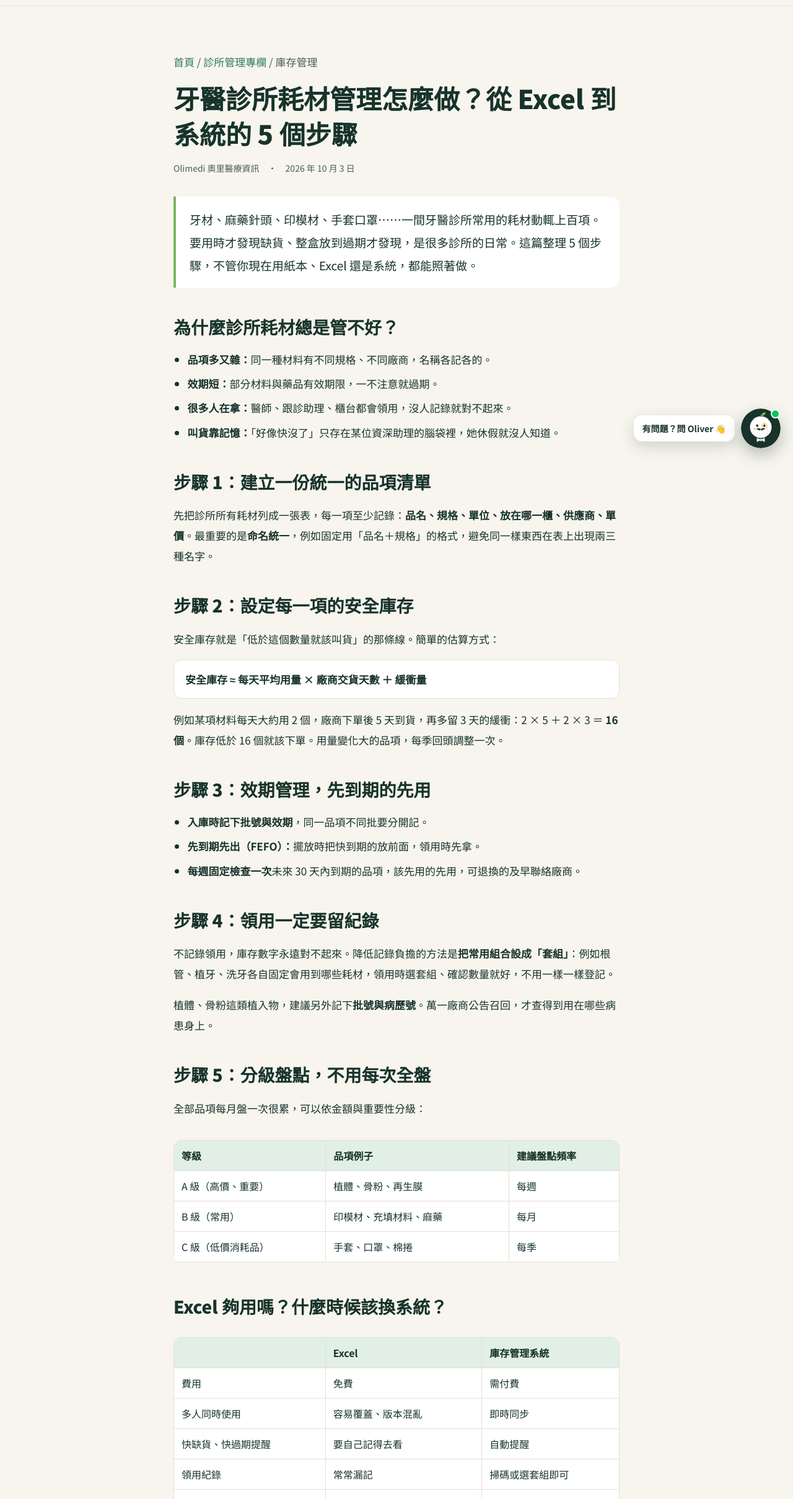
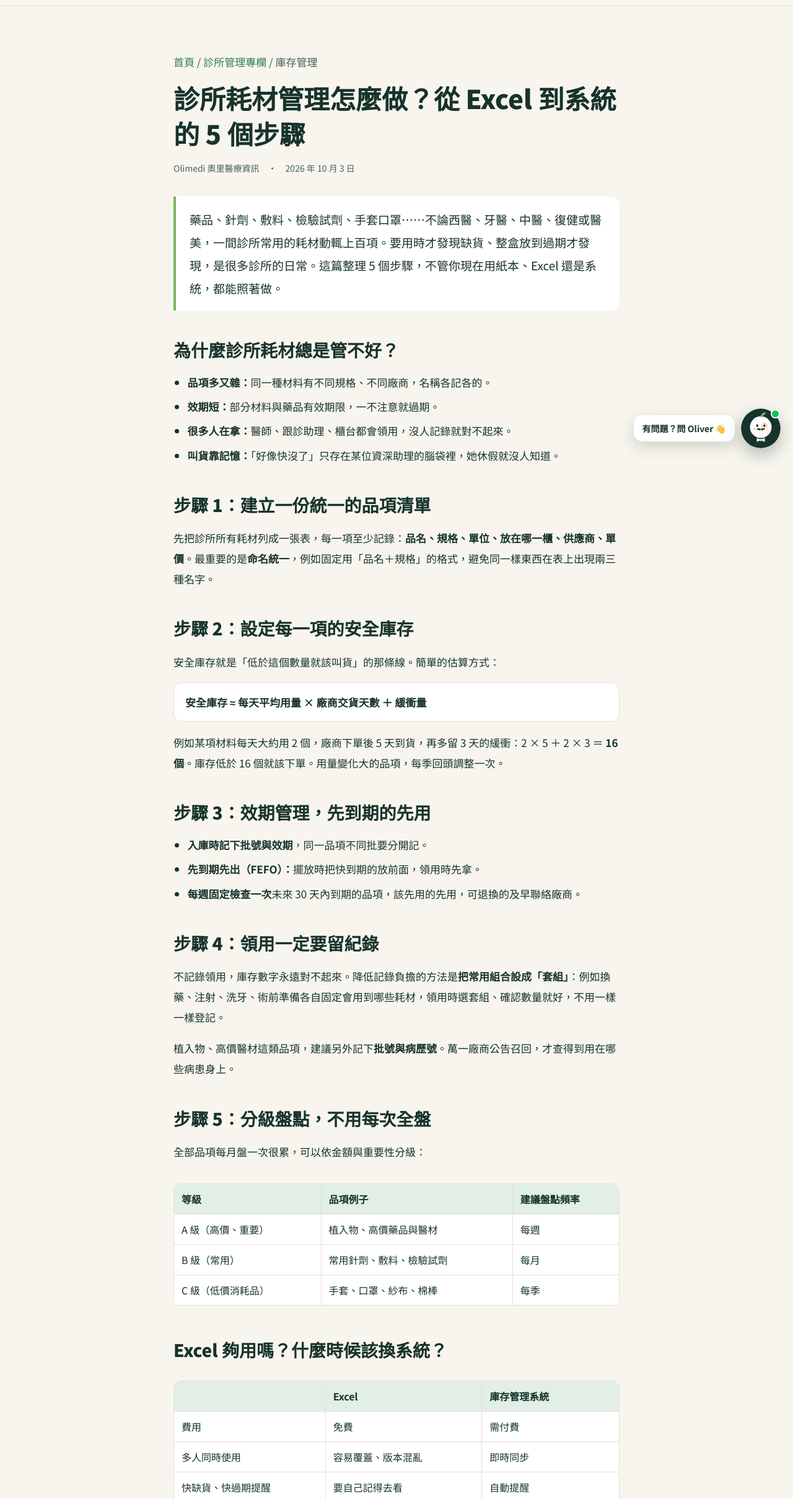
Before and after one commit to pp1234ssd/olimedi-site, a plain HTML site: page blog/clinic-supply-management.html in a window 1280 px wide. Shown: the part 57-2475 px from the top of the page at 62% size. Drawn offline with Linux system fonts and the light colour scheme.

Commit message:
Generalize blog wording to all medical clinics; rename supply article URL
Co-Authored-By: Claude Opus 5.5 <noreply@anthropic.com>
Claude-Session: https://claude.ai/code/session_01JJ9BNjGdWpK4NeKE6jUSjR

```diff
--- a/blog/dental-clinic-supply-management.html
+++ b/blog/clinic-supply-management.html
@@ -3,15 +3,15 @@
 <head>
 <meta charset="utf-8">
 <meta name="viewport" content="width=device-width, initial-scale=1">
-<title>牙醫診所耗材管理怎麼做？從 Excel 到系統的 5 個步驟｜Olimedi 奧里</title>
-<meta name="description" content="牙醫診所耗材品項多、效期短、多人領用，最容易缺貨或過期。從建立品項清單、安全庫存、效期管理、領用紀錄到分級盤點，5 個步驟整理診所耗材。">
-<link rel="canonical" href="https://olimedi.com/blog/dental-clinic-supply-management.html">
+<title>診所耗材管理怎麼做？從 Excel 到系統的 5 個步驟｜Olimedi 奧里</title>
+<meta name="description" content="醫療院所耗材品項多、效期短、多人領用，最容易缺貨或過期。從建立品項清單、安全庫存、效期管理、領用紀錄到分級盤點，5 個步驟整理診所耗材。">
+<link rel="canonical" href="https://olimedi.com/blog/clinic-supply-management.html">
 <link rel="icon" href="/favicon.svg" type="image/svg+xml">
 <meta property="og:type" content="website">
 <meta property="og:site_name" content="Olimedi 奧里醫療資訊">
-<meta property="og:title" content="牙醫診所耗材管理怎麼做？從 Excel 到系統的 5 個步驟｜Olimedi 奧里">
-<meta property="og:description" content="牙醫診所耗材品項多、效期短、多人領用，最容易缺貨或過期。從建立品項清單、安全庫存、效期管理、領用紀錄到分級盤點，5 個步驟整理診所耗材。">
-<meta property="og:url" content="https://olimedi.com/blog/dental-clinic-supply-management.html">
+<meta property="og:title" content="診所耗材管理怎麼做？從 Excel 到系統的 5 個步驟｜Olimedi 奧里">
+<meta property="og:description" content="醫療院所耗材品項多、效期短、多人領用，最容易缺貨或過期。從建立品項清單、安全庫存、效期管理、領用紀錄到分級盤點，5 個步驟整理診所耗材。">
+<meta property="og:url" content="https://olimedi.com/blog/clinic-supply-management.html">
 <meta property="og:image" content="https://olimedi.com/img/og.jpg">
 <meta property="og:image:width" content="1200">
 <meta property="og:image:height" content="630">
@@ -22,8 +22,8 @@
 <link rel="preconnect" href="https://fonts.gstatic.com" crossorigin>
 <link href="https://fonts.googleapis.com/css2?family=Plus+Jakarta+Sans:wght@700;800&family=Noto+Sans+TC:wght@400;500;700;900&display=swap" rel="stylesheet">
 <link rel="stylesheet" href="/style.css">
-<script type="application/ld+json">{"@context": "https://schema.org", "@type": "BlogPosting", "headline": "牙醫診所耗材管理怎麼做？從 Excel 到系統的 5 個步驟", "description": "牙醫診所耗材品項多、效期短、多人領用，最容易缺貨或過期。從建立品項清單、安全庫存、效期管理、領用紀錄到分級盤點，5 個步驟整理診所耗材。", "datePublished": "2026-10-03", "dateModified": "2026-10-03", "inLanguage": "zh-TW", "mainEntityOfPage": "https://olimedi.com/blog/dental-clinic-supply-management.html", "image": "https://olimedi.com/img/og.jpg", "author": {"@type": "Organization", "name": "Olimedi 奧里醫療資訊"}, "publisher": {"@type": "Organization", "name": "Olimedi 奧里醫療資訊", "logo": {"@type": "ImageObject", "url": "https://olimedi.com/favicon.svg"}}}</script>
-<script type="application/ld+json">{"@context": "https://schema.org", "@type": "BreadcrumbList", "itemListElement": [{"@type": "ListItem", "position": 1, "name": "首頁", "item": "https://olimedi.com/"}, {"@type": "ListItem", "position": 2, "name": "診所管理專欄", "item": "https://olimedi.com/blog/"}, {"@type": "ListItem", "position": 3, "name": "牙醫診所耗材管理怎麼做？從 Excel 到系統的 5 個步驟", "item": "https://olimedi.com/blog/dental-clinic-supply-management.html"}]}</script>
+<script type="application/ld+json">{"@context": "https://schema.org", "@type": "BlogPosting", "headline": "診所耗材管理怎麼做？從 Excel 到系統的 5 個步驟", "description": "醫療院所耗材品項多、效期短、多人領用，最容易缺貨或過期。從建立品項清單、安全庫存、效期管理、領用紀錄到分級盤點，5 個步驟整理診所耗材。", "datePublished": "2026-10-03", "dateModified": "2026-10-03", "inLanguage": "zh-TW", "mainEntityOfPage": "https://olimedi.com/blog/clinic-supply-management.html", "image": "https://olimedi.com/img/og.jpg", "author": {"@type": "Organization", "name": "Olimedi 奧里醫療資訊"}, "publisher": {"@type": "Organization", "name": "Olimedi 奧里醫療資訊", "logo": {"@type": "ImageObject", "url": "https://olimedi.com/favicon.svg"}}}</script>
+<script type="application/ld+json">{"@context": "https://schema.org", "@type": "BreadcrumbList", "itemListElement": [{"@type": "ListItem", "position": 1, "name": "首頁", "item": "https://olimedi.com/"}, {"@type": "ListItem", "position": 2, "name": "診所管理專欄", "item": "https://olimedi.com/blog/"}, {"@type": "ListItem", "position": 3, "name": "診所耗材管理怎麼做？從 Excel 到系統的 5 個步驟", "item": "https://olimedi.com/blog/clinic-supply-management.html"}]}</script>
 </head>
 <body>
 <header class="top"><div class="wrap">
@@ -33,9 +33,9 @@
 <main>
 <article class="article">
 <p class="crumb"><a href="/">首頁</a> / <a href="/blog/">診所管理專欄</a> / 庫存管理</p>
-<h1>牙醫診所耗材管理怎麼做？從 Excel 到系統的 5 個步驟</h1>
+<h1>診所耗材管理怎麼做？從 Excel 到系統的 5 個步驟</h1>
 <p class="meta">Olimedi 奧里醫療資訊　·　2026 年 10 月 3 日</p>
-<p class="intro">牙材、麻藥針頭、印模材、手套口罩……一間牙醫診所常用的耗材動輒上百項。要用時才發現缺貨、整盒放到過期才發現，是很多診所的日常。這篇整理 5 個步驟，不管你現在用紙本、Excel 還是系統，都能照著做。</p>
+<p class="intro">藥品、針劑、敷料、檢驗試劑、手套口罩……不論西醫、牙醫、中醫、復健或醫美，一間診所常用的耗材動輒上百項。要用時才發現缺貨、整盒放到過期才發現，是很多診所的日常。這篇整理 5 個步驟，不管你現在用紙本、Excel 還是系統，都能照著做。</p>
 <h2>為什麼診所耗材總是管不好？</h2>
 <ul><li><b>品項多又雜：</b>同一種材料有不同規格、不同廠商，名稱各記各的。</li>
 <li><b>效期短：</b>部分材料與藥品有效期限，一不注意就過期。</li>
@@ -52,14 +52,14 @@
 <li><b>先到期先出（FEFO）：</b>擺放時把快到期的放前面，領用時先拿。</li>
 <li><b>每週固定檢查一次</b>未來 30 天內到期的品項，該先用的先用，可退換的及早聯絡廠商。</li></ul>
 <h2>步驟 4：領用一定要留紀錄</h2>
-<p>不記錄領用，庫存數字永遠對不起來。降低記錄負擔的方法是<b>把常用組合設成「套組」</b>：例如根管、植牙、洗牙各自固定會用到哪些耗材，領用時選套組、確認數量就好，不用一樣一樣登記。</p>
-<p>植體、骨粉這類植入物，建議另外記下<b>批號與病歷號</b>。萬一廠商公告召回，才查得到用在哪些病患身上。</p>
+<p>不記錄領用，庫存數字永遠對不起來。降低記錄負擔的方法是<b>把常用組合設成「套組」</b>：例如換藥、注射、洗牙、術前準備各自固定會用到哪些耗材，領用時選套組、確認數量就好，不用一樣一樣登記。</p>
+<p>植入物、高價醫材這類品項，建議另外記下<b>批號與病歷號</b>。萬一廠商公告召回，才查得到用在哪些病患身上。</p>
 <h2>步驟 5：分級盤點，不用每次全盤</h2>
 <p>全部品項每月盤一次很累，可以依金額與重要性分級：</p>
 <div class="table-wrap"><table><tr><th>等級</th><th>品項例子</th><th>建議盤點頻率</th></tr>
-<tr><td>A 級（高價、重要）</td><td>植體、骨粉、再生膜</td><td>每週</td></tr>
-<tr><td>B 級（常用）</td><td>印模材、充填材料、麻藥</td><td>每月</td></tr>
-<tr><td>C 級（低價消耗品）</td><td>手套、口罩、棉捲</td><td>每季</td></tr></table></div>
+<tr><td>A 級（高價、重要）</td><td>植入物、高價藥品與醫材</td><td>每週</td></tr>
+<tr><td>B 級（常用）</td><td>常用針劑、敷料、檢驗試劑</td><td>每月</td></tr>
+<tr><td>C 級（低價消耗品）</td><td>手套、口罩、紗布、棉棒</td><td>每季</td></tr></table></div>
 <h2>Excel 夠用嗎？什麼時候該換系統？</h2>
 <div class="table-wrap"><table><tr><th></th><th>Excel</th><th>庫存管理系統</th></tr>
 <tr><td>費用</td><td>免費</td><td>需付費</td></tr>
--- a/sitemap.xml
+++ b/sitemap.xml
@@ -4,7 +4,7 @@
   <url><loc>https://olimedi.com/attendance.html</loc><lastmod>2026-10-03</lastmod><priority>0.9</priority></url>
   <url><loc>https://olimedi.com/materials.html</loc><lastmod>2026-10-03</lastmod><priority>0.9</priority></url>
   <url><loc>https://olimedi.com/blog/</loc><lastmod>2026-10-03</lastmod><priority>0.8</priority></url>
-  <url><loc>https://olimedi.com/blog/dental-clinic-supply-management.html</loc><lastmod>2026-10-03</lastmod><priority>0.7</priority></url>
+  <url><loc>https://olimedi.com/blog/clinic-supply-management.html</loc><lastmod>2026-10-03</lastmod><priority>0.7</priority></url>
   <url><loc>https://olimedi.com/blog/clinic-shift-scheduling-tips.html</loc><lastmod>2026-10-03</lastmod><priority>0.7</priority></url>
   <url><loc>https://olimedi.com/blog/clinic-overtime-pay-calculation.html</loc><lastmod>2026-10-03</lastmod><priority>0.7</priority></url>
   <url><loc>https://olimedi.com/privacy.html</loc><lastmod>2026-10-03</lastmod><priority>0.3</priority></url>
```
Also changed, not shown: blog/clinic-shift-scheduling-tips.html (+3 -3 lines), blog/index.html (+4 -4 lines), materials.html (+1 -1 lines).
